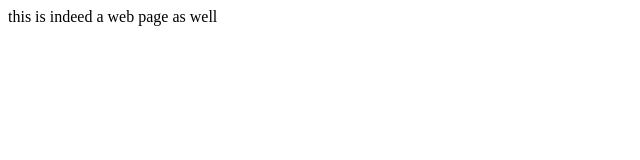
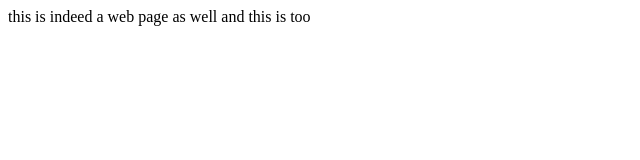
Before and after one commit to uchicago-library/ac-website, a plain HTML site: page index.html in a window 1280 px wide. Shown: the whole page, without its empty margins (0-640 px from the left). Drawn offline with Linux system fonts and the light colour scheme.

Commit message:
fourth change

```diff
--- a/index.html
+++ b/index.html
@@ -1,5 +1,5 @@
 <html>
     <body>
-	this is indeed a web page as well
+	this is indeed a web page as well and this is too
     </body>
 </html>
```
